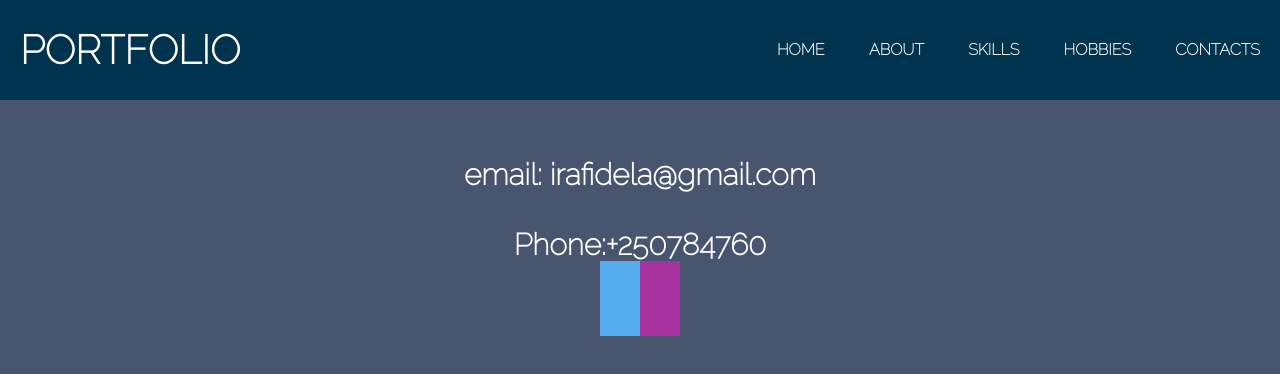
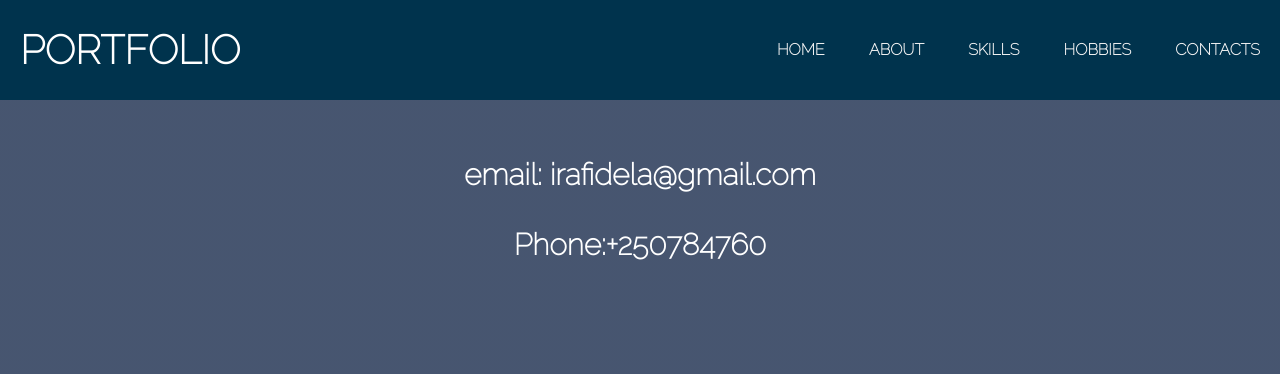
Before and after one commit to Fidela-keziah/my-portfolio, a plain HTML site: page contacts.html in a window 1280 px wide. Drawn offline with Linux system fonts and the light colour scheme.

Commit message:
Update contacts.html

```diff
--- a/contacts.html
+++ b/contacts.html
@@ -29,12 +29,7 @@
     <footer class="foot">
         <br><br><br>
       <h3>email: irafidela@gmail.com<br><br>Phone:+250784760</h2>
-          <br>
-    <div class="bar">
-        <a href="#" class="twitter"><i class="fa fa-twitter"></i></a>
-        <a href="#" class="twitter"><i class="fa fa-instagram"></i></a>
-      <div>
-      </div>
+
       </footer>
     </body>
     </html>
```
